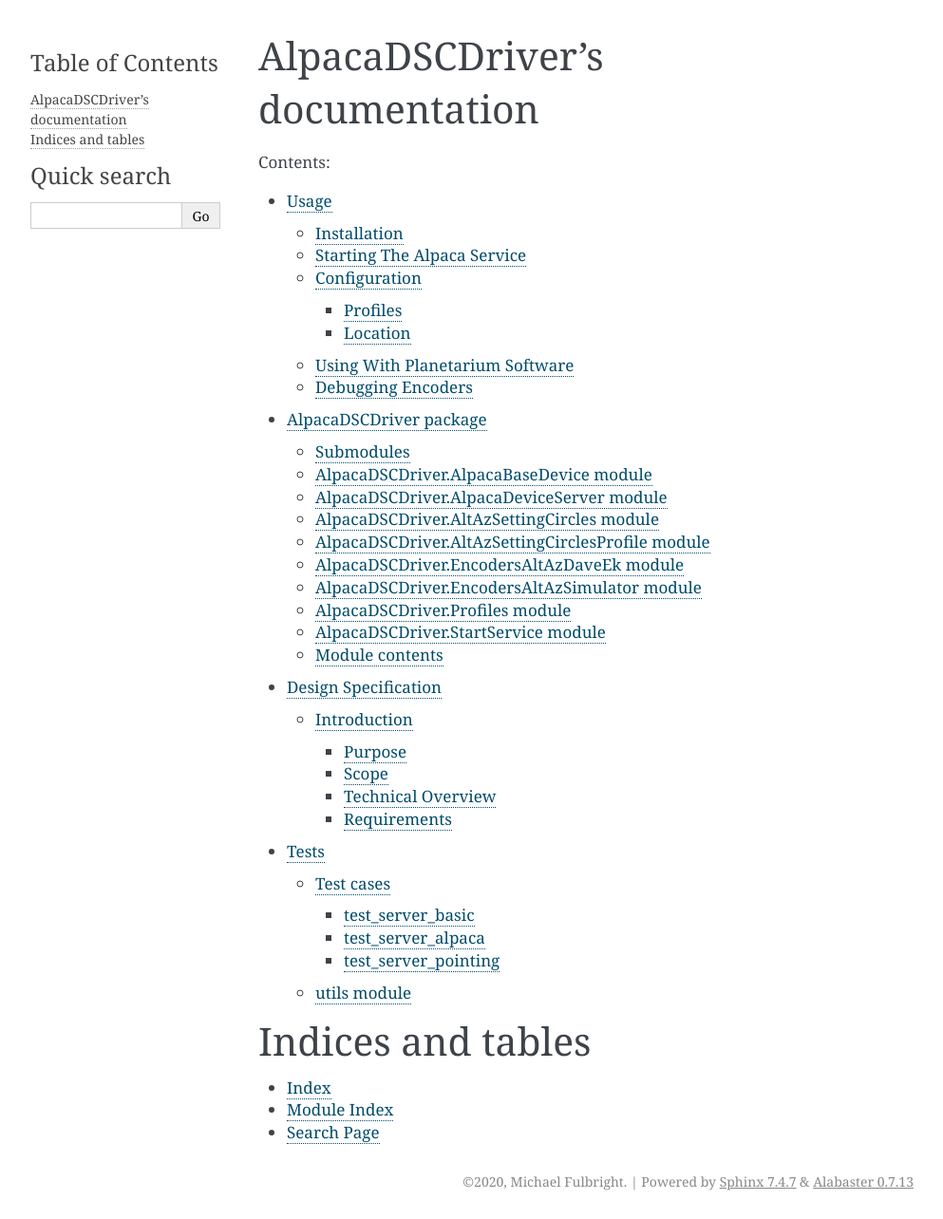
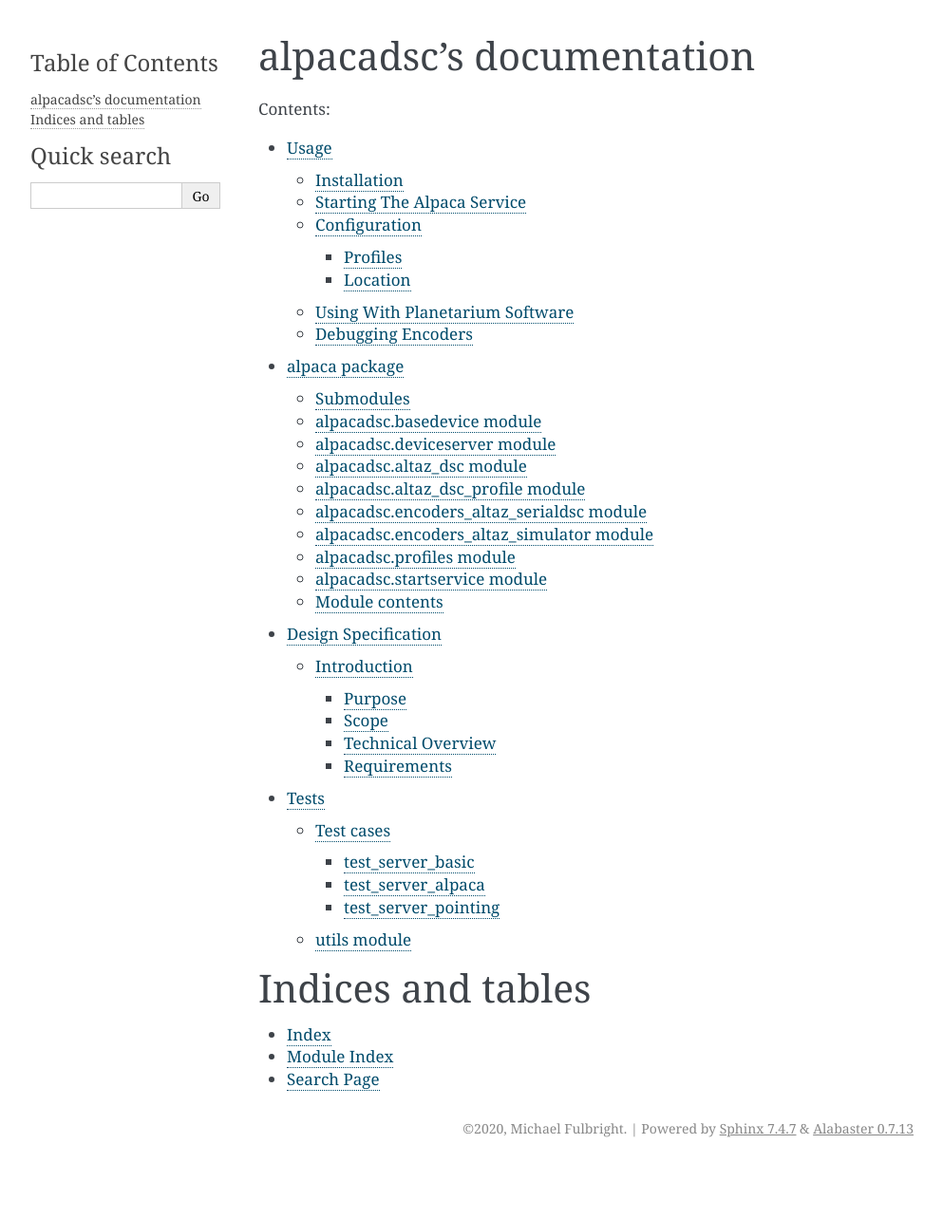
Before and after one commit to mikefulb/alpacadsc, a Sphinx documentation site: the page built from docs/source/index.rst, in a window 1280 px wide. Shown: the whole page at 95% size, without its empty margins (148-1141 px from the left). Built offline with Sphinx 7.4.7, drawn with Linux system fonts in a browser that asks for light colours; after the commit the page ends 1228 px from its top, so only the background shows below that.

Commit message:
Updated docs to new name.

```diff
--- a/docs/source/AlpacaDSCDriver.rst
+++ b/docs/source/alpacadsc.rst
@@ -1,69 +1,69 @@
-AlpacaDSCDriver package
+alpaca package
 =======================
 
 Submodules
 ----------
 
-AlpacaDSCDriver.AlpacaBaseDevice module
+alpacadsc.basedevice module
 ---------------------------------------
 
-.. automodule:: AlpacaDSCDriver.AlpacaBaseDevice
+.. automodule:: alpacadsc.basedevice
     :members:
     :undoc-members:
     :show-inheritance:
 
-AlpacaDSCDriver.AlpacaDeviceServer module
+alpacadsc.deviceserver module
 -----------------------------------------
 
-.. automodule:: AlpacaDSCDriver.AlpacaDeviceServer
+.. automodule:: alpacadsc.deviceserver
     :members:
     :undoc-members:
     :show-inheritance:
 
-AlpacaDSCDriver.AltAzSettingCircles module
+alpacadsc.altaz_dsc module
 ------------------------------------------
 
-.. automodule:: AlpacaDSCDriver.AltAzSettingCircles
+.. automodule:: alpacadsc.altaz_dsc
     :members:
     :undoc-members:
     :show-inheritance:
 
-AlpacaDSCDriver.AltAzSettingCirclesProfile module
+alpacadsc.altaz_dsc_profile module
 -------------------------------------------------
 
-.. automodule:: AlpacaDSCDriver.AltAzSettingCirclesProfile
+.. automodule:: alpacadsc.altaz_dsc_profile
     :members:
     :undoc-members:
     :show-inheritance:
 
-AlpacaDSCDriver.EncodersAltAzDaveEk module
+alpacadsc.encoders_altaz_serialdsc module
 ------------------------------------------
 
-.. automodule:: AlpacaDSCDriver.EncodersAltAzDaveEk
+.. automodule:: alpacadsc.encoders_altaz_serialdsc
     :members:
     :undoc-members:
     :show-inheritance:
 
-AlpacaDSCDriver.EncodersAltAzSimulator module
+alpacadsc.encoders_altaz_simulator module
 ---------------------------------------------
 
-.. automodule:: AlpacaDSCDriver.EncodersAltAzSimulator
+.. automodule:: alpacadsc.encoders_altaz_simulator
     :members:
     :undoc-members:
     :show-inheritance:
 
-AlpacaDSCDriver.Profiles module
+alpacadsc.profiles module
 -------------------------------
 
-.. automodule:: AlpacaDSCDriver.Profiles
+.. automodule:: alpacadsc.profiles
     :members:
     :undoc-members:
     :show-inheritance:
 
-AlpacaDSCDriver.StartService module
+alpacadsc.startservice module
 -----------------------------------
 
-.. automodule:: AlpacaDSCDriver.StartService
+.. automodule:: alpacadsc.startservice
     :members:
     :undoc-members:
     :show-inheritance:
@@ -72,7 +72,7 @@
 Module contents
 ---------------
 
-.. automodule:: AlpacaDSCDriver
+.. automodule:: alpacadsc
     :members:
     :undoc-members:
     :show-inheritance:
--- a/docs/source/conf.py
+++ b/docs/source/conf.py
@@ -12,7 +12,7 @@
 #
 import os
 import sys
-sys.path.insert(0, os.path.abspath('../../AlpacaDSCDriver'))
+sys.path.insert(0, os.path.abspath('../../alpacadsc'))
 sys.path.insert(0, os.path.abspath('../../tests'))
 sys.path.insert(0, os.path.abspath('../../'))
 
@@ -20,7 +20,7 @@
 
 # -- Project information -----------------------------------------------------
 
-project = 'AlpacaDSCDriver'
+project = 'alpacadsc'
 copyright = '2020, Michael Fulbright'
 author = 'Michael Fulbright'
 
@@ -33,8 +33,8 @@
 extensions = [
         'sphinx.ext.autodoc',
         'sphinx.ext.autosummary',
+        'sphinx.ext.autosectionlabel',
         'sphinx.ext.napoleon'
-
 ]
 
 # disable Google style (use NumPy)
--- a/docs/source/index.rst
+++ b/docs/source/index.rst
@@ -1,9 +1,9 @@
-.. AlpacaDSCDriver documentation master file, created by
+.. alpacadsc documentation master file, created by
    sphinx-quickstart on Mon Sep  7 13:51:58 2020.
    You can adapt this file completely to your liking, but it should at least
    contain the root `toctree` directive.
 
-AlpacaDSCDriver's documentation
+alpacadsc's documentation
 ===============================
 
 .. toctree::
--- a/docs/source/modules.rst
+++ b/docs/source/modules.rst
@@ -3,4 +3,4 @@
 .. toctree::
    :maxdepth: 4
 
-   AlpacaDSCDriver
+   alpacadsc
--- a/docs/source/usage.rst
+++ b/docs/source/usage.rst
@@ -40,15 +40,15 @@
 allow software to connect with your setting circles.  The command to do this
 on Linux is:
 
-    AlpacaDSCDriver
+    alpacadsc
 
 and on Windows would be:
 
-    AlpacaDSCDriver.exe
+    alpacadsc.exe
 
 You can also start the service by invoking the module via python:
 
-    python -m AlpacaDSCDriver.StartService
+    python -m alpacadsc.startservice
 
 The service will start and by default listens to the port 8000 on the local host.
 
@@ -101,8 +101,8 @@
 files depends on the platform:
 
 ======= ================================
-Linux   $(HOME)/.config/AlpacaDSCDriver
-Windows %APPDATA%/AlpacaDSCDriver
+Linux   $(HOME)/.config/alpacadsc
+Windows %APPDATA%/alpacadsc
 ======= ================================
 
 If you want to backup your settings or move them to another computer you can
@@ -207,15 +207,14 @@
 Using With Planetarium Software
 ...............................
 
-First start the AlpacaDSCDriver service with the command:
-
-    python -m AlpacaDSCDriver.StartService
+First start the Alpaca DSC driver service as shown in the section
+:ref:`Starting The Alpaca Service`.
 
 Then use your software to connect to the service.  The software must support
 Alpaca to work with this driver.  You will want to configure the server IP
 as 127.0.0.1 or "localhost" and the server port as 8000.
 
-Once connected to the AlpacaDSCDriver service the driver will still need to
+Once connected to the Alpaca DSC driver service the driver will still need to
 be synchronized with the sky before it can report the position of the telescope.
 This is done by finding a star in your planetarium program and then manually
 pushing the telescope so the same star is centered in the eyepiece.  Now use
```
